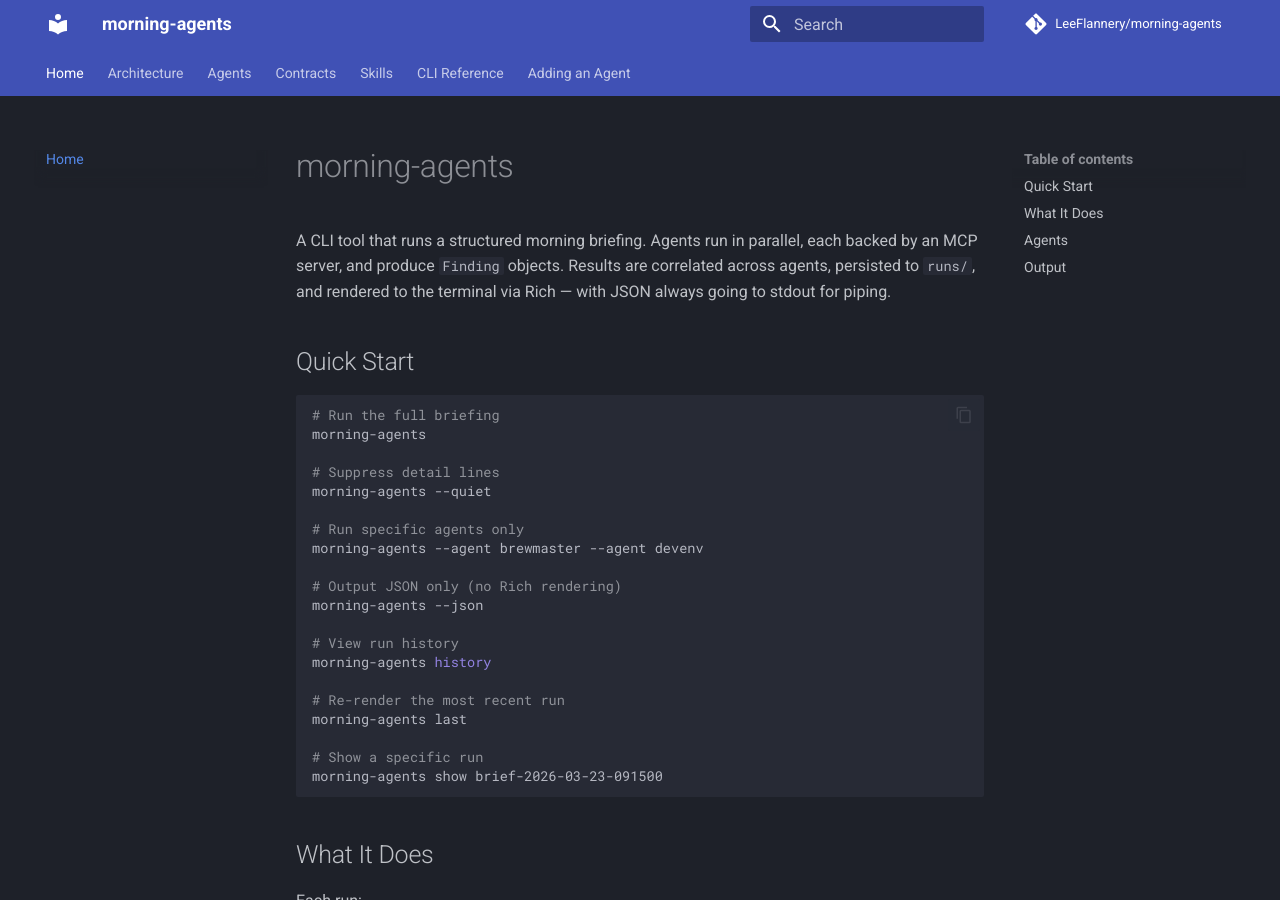
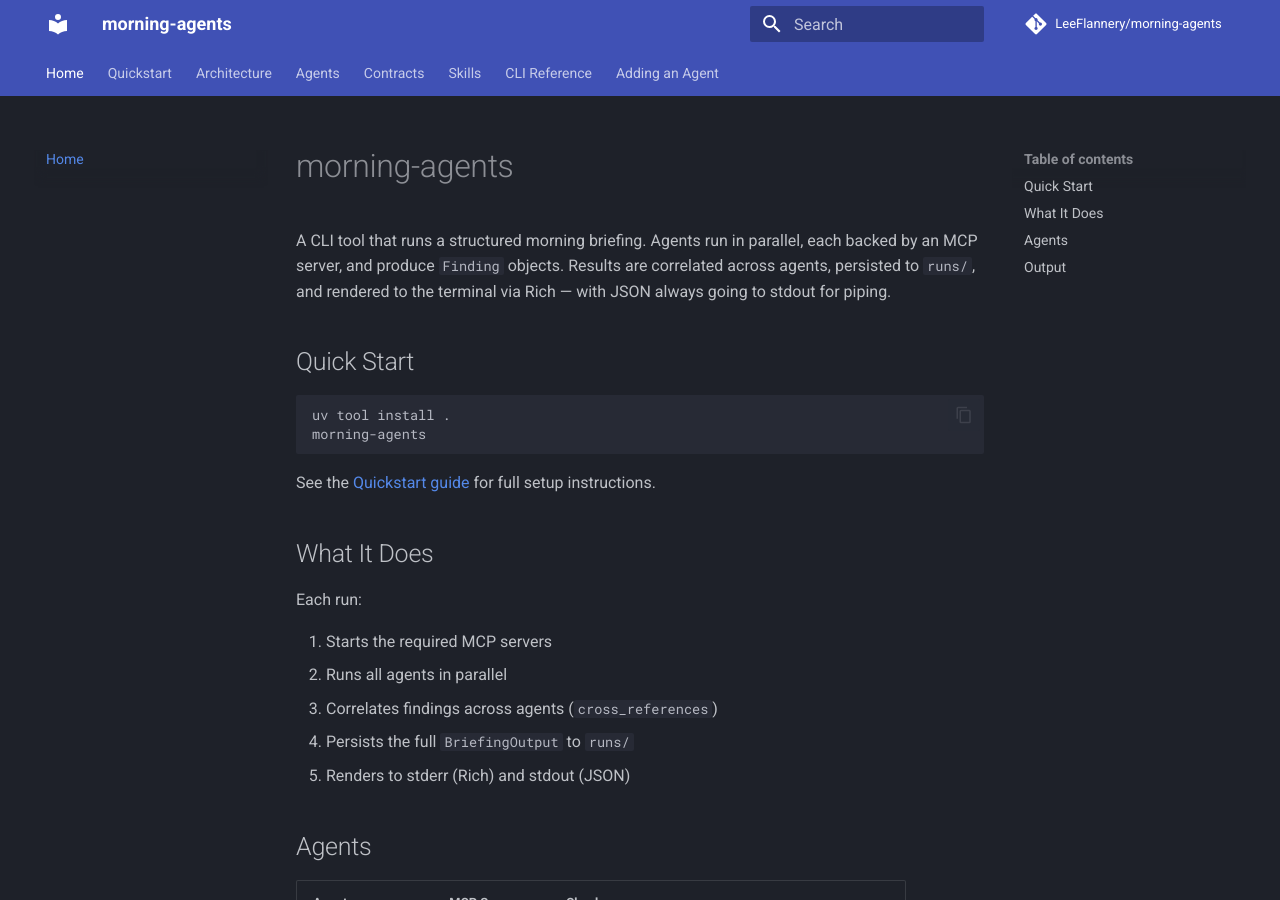
Before and after one commit to LeeFlannery/morning-agents, an MkDocs documentation site: the page built from docs/index.md, in a window 1280 px wide and 900 px high. Built offline with MkDocs 1.6.1 and Material for MkDocs 9.7.7, drawn with Linux system fonts in a browser that asks for light colours; comment, search, counter and statistics services are not loaded.

Commit message:
docs: add Quickstart page with install, secrets, and CLI usage

````diff
--- a/docs/index.md
+++ b/docs/index.md
@@ -5,27 +5,11 @@ A CLI tool that runs a structured morning briefing. Agents run in parallel, each
 ## Quick Start
 
 ```bash
-# Run the full briefing
+uv tool install .
 morning-agents
+```
 
-# Suppress detail lines
-morning-agents --quiet
-
-# Run specific agents only
-morning-agents --agent brewmaster --agent devenv
-
-# Output JSON only (no Rich rendering)
-morning-agents --json
-
-# View run history
-morning-agents history
-
-# Re-render the most recent run
-morning-agents last
-
-# Show a specific run
-morning-agents show brief-2026-03-23-091500
-```
+See the [Quickstart guide](quickstart.md) for full setup instructions.
 
 ## What It Does
 
--- a/mkdocs.yml
+++ b/mkdocs.yml
@@ -17,6 +17,7 @@ theme:
 
 nav:
   - Home: index.md
+  - Quickstart: quickstart.md
   - Architecture: architecture.md
   - Agents: agents.md
   - Contracts: contracts.md
````
Also changed, not shown: docs/cli.md (+16 -0 lines), docs/quickstart.md (added, +92 -0 lines).
